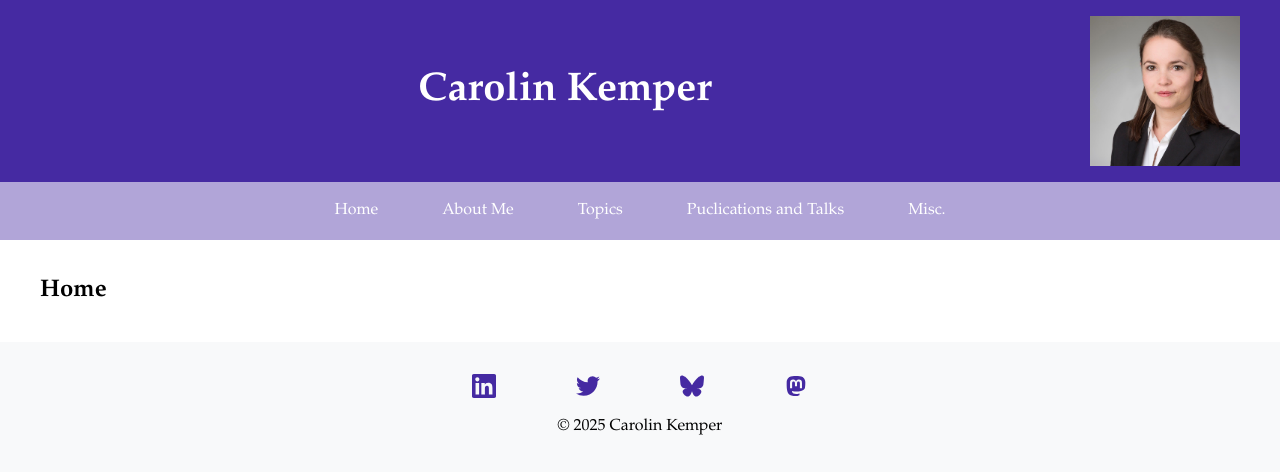
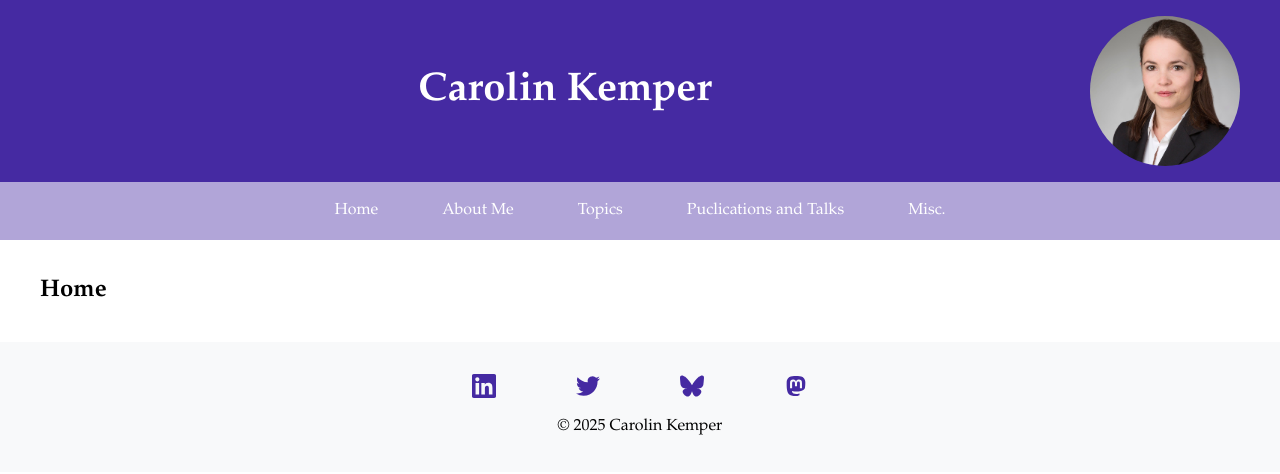
Before and after one commit to CarolinKemper/carolinkemper.github.io, a Jekyll site: the page built from index.md, in a window 1280 px wide. Shown: the top 474 px of the page. Built offline with Jekyll 4.4.1, drawn with Linux system fonts in a browser that asks for light colours.

Commit message:
change portrait into circle

```diff
--- a/assets/css/main.css
+++ b/assets/css/main.css
@@ -33,7 +33,7 @@ body {
     width: 150px;
     height: 150px;
     border-radius: 50%;  /* Creates circular frame */
-    /*overflow: hidden;*/
+    overflow: hidden;
 }
 
 .portrait-placeholder img {
```
